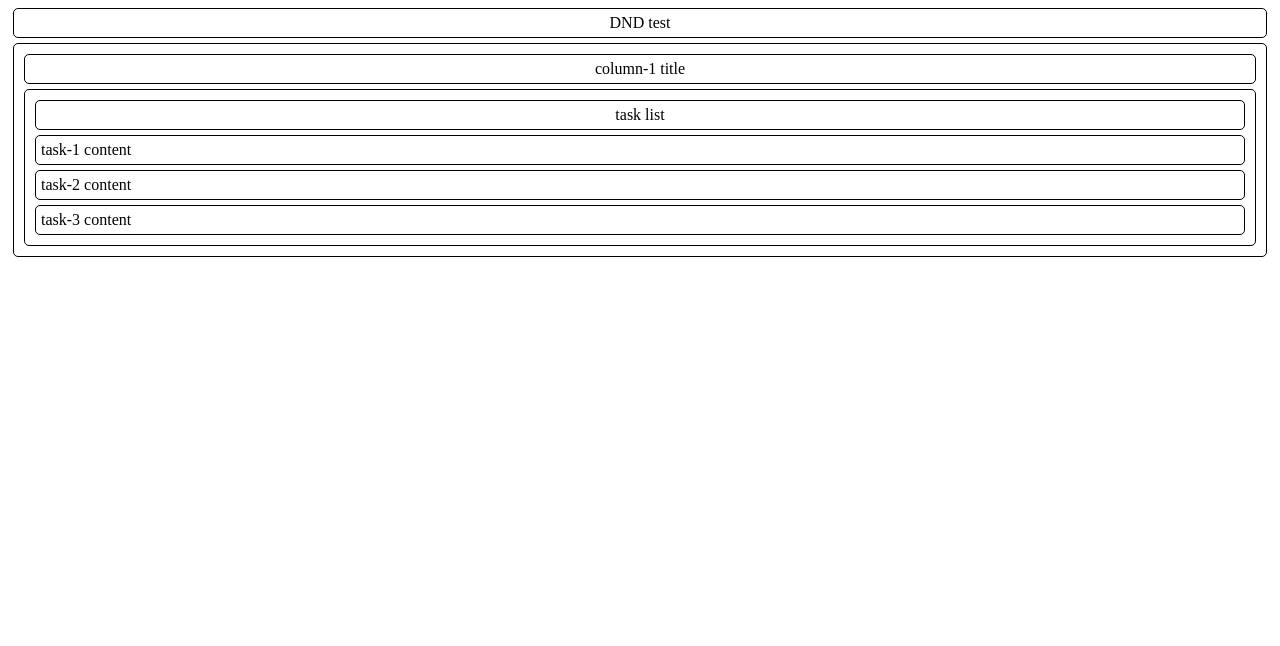
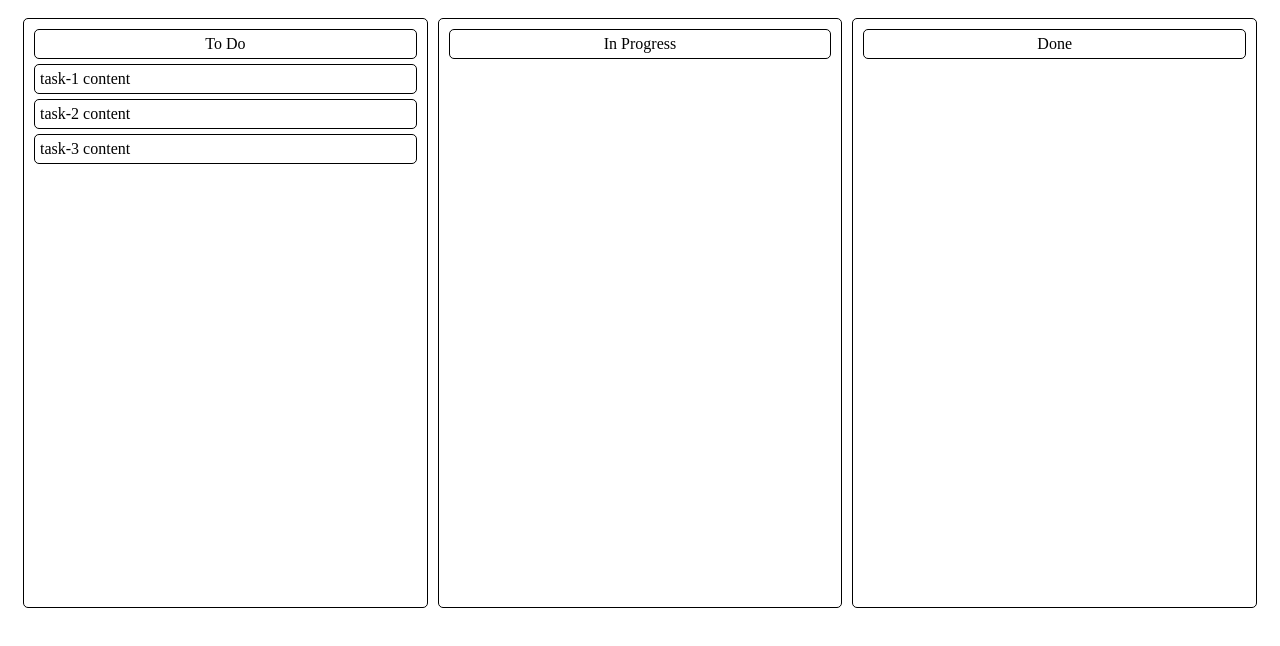
Before and after one commit to edomozh/react-dnd-test, a React (Create React App) app: page / in a window 1280 px wide. Shown: the top 646 px of the page. Built offline with nearby package versions, Linux system fonts and the light colour scheme.

Commit message:
Move tasks between columns

```diff
--- a/src/App.tsx
+++ b/src/App.tsx
@@ -1,6 +1,6 @@
 import React, { useCallback, useState } from "react";
 import { DragDropContext } from "react-beautiful-dnd";
-import { TInitialData, initialData, TitleDiv } from "./constants";
+import { TInitialData, initialData, TitleDiv, BoardDiv } from "./constants";
 import { Column } from './Column'
 
 interface Props {
@@ -16,22 +16,45 @@ const App_: React.FC<Props> = ({
     const { destination, source, draggableId } = result;
 
     if (!destination) return;
-    if (destination.id === source.id && destination.index === source.index) return;
 
-    const column = data.columns[source.droppableId];
-    const newTaskIds = Array.from(column.taskIds);
+    const start = data.columns[source.droppableId];
+    const finish = data.columns[destination.droppableId];
+
+    if (start === finish) {
+      if (source.index === destination.index) return;
+      const newTaskIds = Array.from(start.taskIds);
       newTaskIds.splice(source.index, 1);
       newTaskIds.splice(destination.index, 0, draggableId);
+      const newColumn = { ...start, taskIds: newTaskIds };
+      const newData = { ...data, columns: { ...data.columns, [newColumn.id]: newColumn } }
+      setData(newData);
+      return;
+    }
 
-    const newColumn = { ...column, taskIds: newTaskIds };
-    const newData = { ...data, columns: { ...data.columns, [newColumn.id]: newColumn } }
+    if (start !== finish) {
+      const startTasks = Array.from(start.taskIds);
+      startTasks.splice(source.index, 1);
+      const finishTasks = Array.from(finish.taskIds);
+      finishTasks.splice(destination.index, 0, draggableId);
+      const newStartColumn = { ...start, taskIds: startTasks };
+      const newFinishColumn = { ...finish, taskIds: finishTasks };
 
+      const newData = {
+        ...data, columns: {
+          ...data.columns,
+          [newStartColumn.id]: newStartColumn,
+          [newFinishColumn.id]: newFinishColumn,
+        }
+      }
       setData(newData);
+      return;
+    }
+
   }, [data]);
 
   return (
     <DragDropContext onDragEnd={onDragEnd}>
-      <TitleDiv>{title}</TitleDiv>
+      <BoardDiv>
         {
           data.columnOrders.map((columnId) => {
             const column = data.columns[columnId];
@@ -42,6 +65,7 @@ const App_: React.FC<Props> = ({
             )
           })
         }
+      </BoardDiv>
     </DragDropContext>
   );
 }
--- a/src/Column.tsx
+++ b/src/Column.tsx
@@ -13,22 +13,19 @@ const Column_: React.FC<Props> = ({
     tasks,
 }) => {
     return (
-        <Div>
-            <TitleDiv>{column.title}</TitleDiv>
         <Droppable droppableId={column.id}>
             {(provided, snapshot) => (
                 <ColumnDiv
                     ref={provided.innerRef}
+                    {...provided.droppableProps}
                     $isDraggingOver={snapshot.isDraggingOver}
-                        {...provided.droppableProps}
                 >
-                        <TitleDiv>task list</TitleDiv>
+                    <TitleDiv>{column.title}</TitleDiv>
                     {tasks.map((task, index) => <Task key={task.id} index={index} task={task} />)}
                     {provided.placeholder}
                 </ColumnDiv>
             )}
         </Droppable>
-        </Div>
     );
 }
 
--- a/src/constants.ts
+++ b/src/constants.ts
@@ -6,12 +6,19 @@ margin: 5px;
 border: 1px solid black;
 border-radius: 5px;`;
 
+export const BoardDiv = styled(Div)`
+display: flex;
+flex-direction: row;
+border: none;
+height: 75vh`;
+
 export const TitleDiv = styled(Div)`text-align: center;`;
 
 export const TaskDiv = styled(Div)<{ $isDragging?: boolean }>`
 background-color: ${props => (props.$isDragging ? 'lightGreen' : 'white')};`;
 
 export const ColumnDiv = styled(Div)<{ $isDraggingOver?: boolean }>`
+flex: 1;
 background-color: ${props => (props.$isDraggingOver ? 'lightBlue' : 'white')};`;
 
 export interface TTask {
@@ -40,9 +47,19 @@ export const initialData = {
     columns: {
         "column-1": {
             id: 'column-1',
-            title: 'column-1 title',
+            title: 'To Do',
             taskIds: ['task-1', 'task-2', 'task-3']
-        }
+        },
+        "column-2": {
+            id: 'column-2',
+            title: 'In Progress',
+            taskIds: []
+        },
+        "column-3": {
+            id: 'column-3',
+            title: 'Done',
+            taskIds: []
+        },
     },
-    columnOrders: ['column-1']
+    columnOrders: ['column-1', 'column-2', 'column-3']
 };
```
Lines whose indentation alone changed are shown as unchanged.
